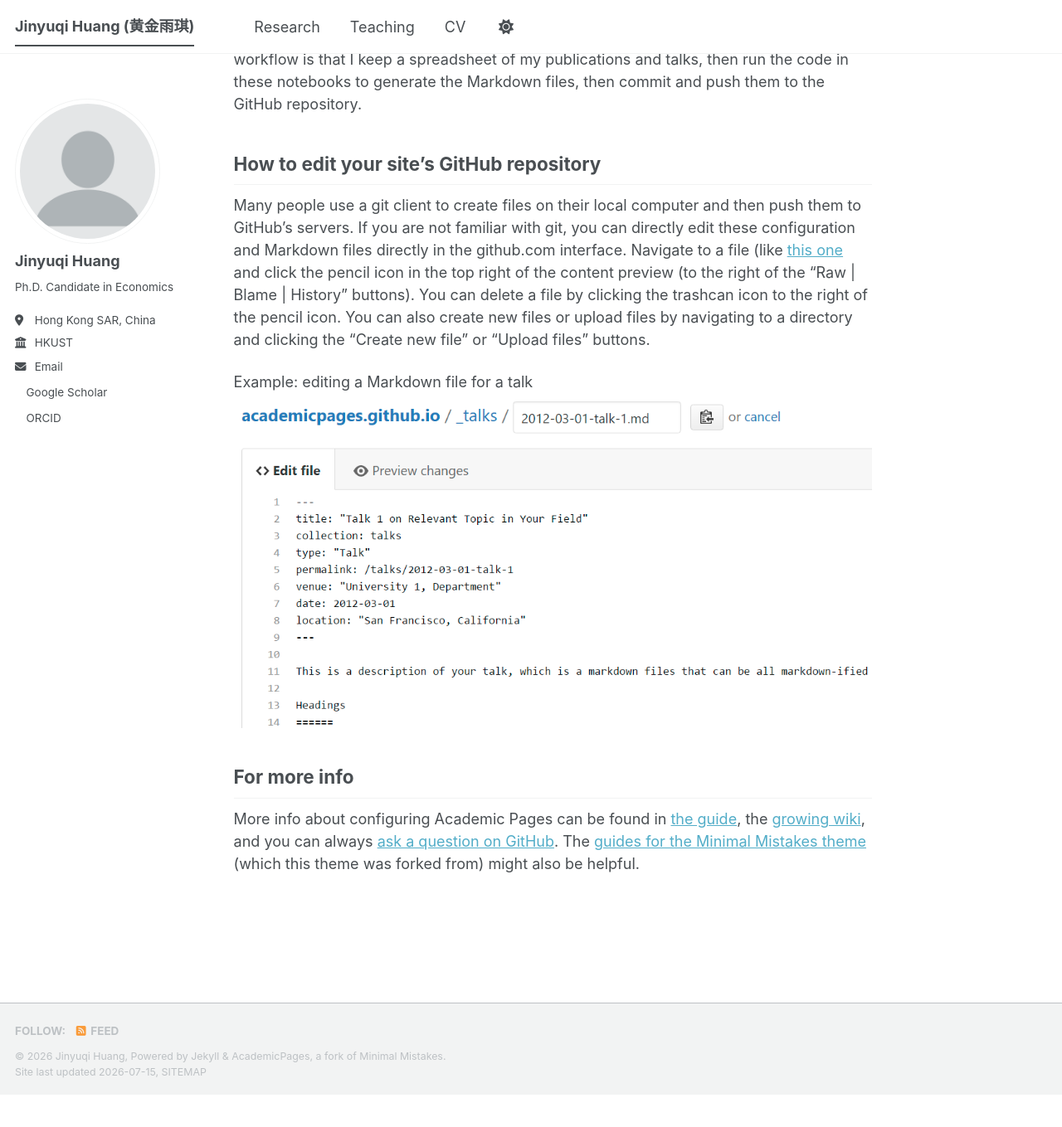
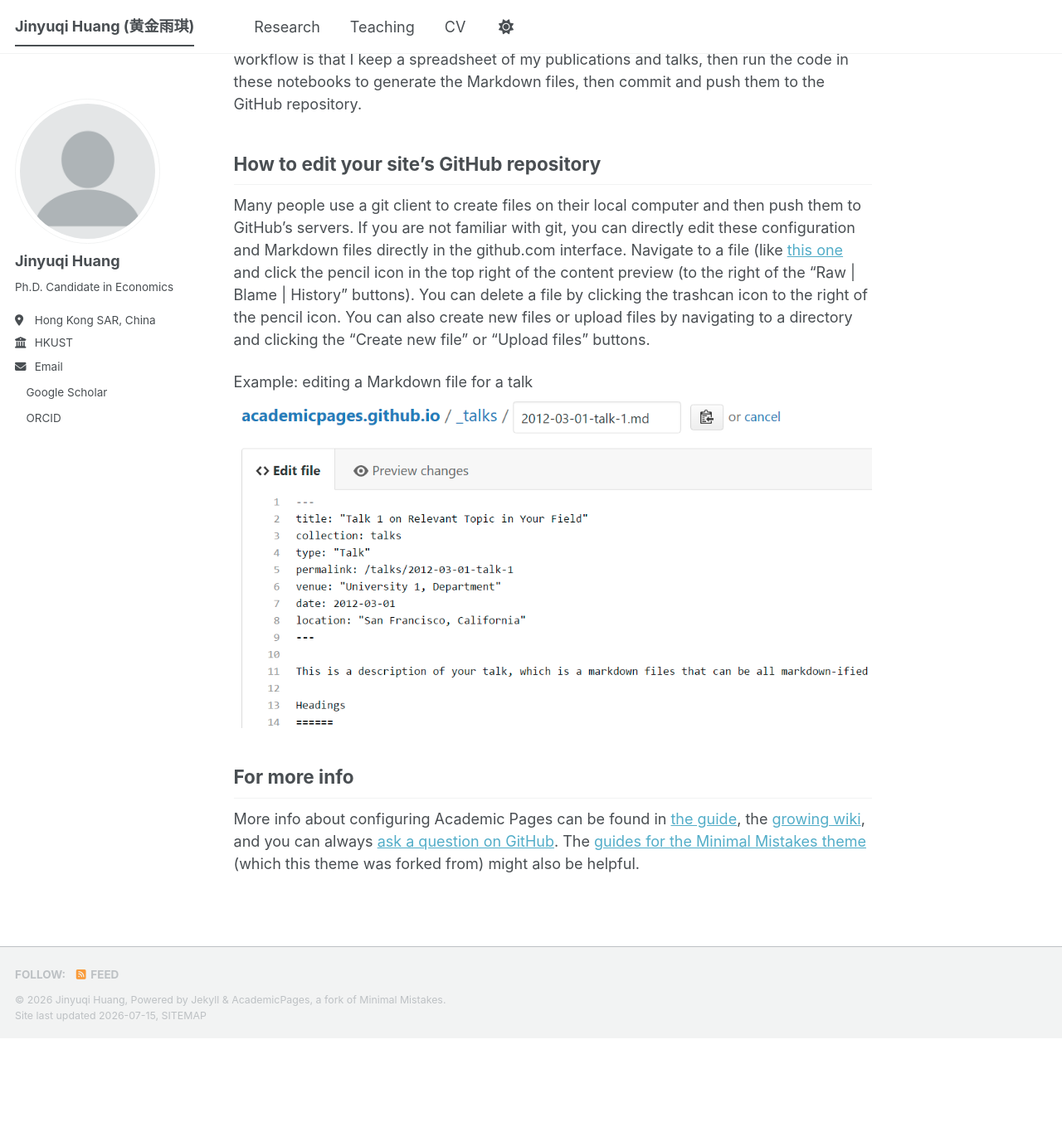
Before and after one commit to brayanam5903/brayanam5903.github.io, a Jekyll site: the page built from _pages/about.md, in a window 1280 px wide and 1400 px high, scrolled down 2323 px. Shown: the top 1359 px of the window at 83% size. Built offline with Jekyll 4.4.1, drawn with Linux system fonts in a browser that asks for light colours; a style sheet for code colours, icons or effects is not loaded; before the commit the page ends 3643 px from its top, so only the background shows below that.

Commit message:
Fix footer overlapping issue with content
Updated footer styles to prevent overlap with content and ensure proper layout.

```diff
--- a/assets/css/main.scss
+++ b/assets/css/main.scss
@@ -38,17 +38,35 @@
     "layout/json_cv"
 ;
 
-/* --- 强制修复 Footer 遮挡问题 --- */
-.initial-content,
-#main {
-  display: flow-root !important; /* 建立新的块级格式化上下文，强制包含所有浮动元素，撑开高度 */
-  min-height: 80vh;              /* 保证页面即使没内容也有一定高度 */
-  padding-bottom: 50px;          /* 给底部留出呼吸空间 */
+/* --- 修复 Footer 遮挡正文的问题 --- */
+
+/* 1. 强制 footer 使用普通文档流，不再脱离/固定 */
+.page__footer {
+  position: static !important;   /* 关键：取消 fixed / sticky */
+  bottom: auto !important;
+  clear: both;
+  float: none !important;
+  width: 100%;
+  margin-top: 2rem;
+}
+
+/* 2. 让整个页面用 flex 布局，把 footer 自然顶到底部
+      （当内容较少时也不会飘到中间） */
+html, body {
+  height: auto;
+  min-height: 100%;
+}
+
+body {
+  display: flex;
+  flex-direction: column;
+  min-height: 100vh;
+}
+
+.initial-content {
+  flex: 1 0 auto;   /* 撑开中间区域 */
 }
 
 .page__footer {
-  position: relative !important; /* 确保 Footer 不会变成固定定位 */
-  clear: both !important;        /* 强制清除上方所有的浮动 */
-  z-index: 100;                  /* 确保层级正常 */
-  margin-top: 3rem;
+  flex-shrink: 0;   /* footer 不被压缩 */
 }
```
